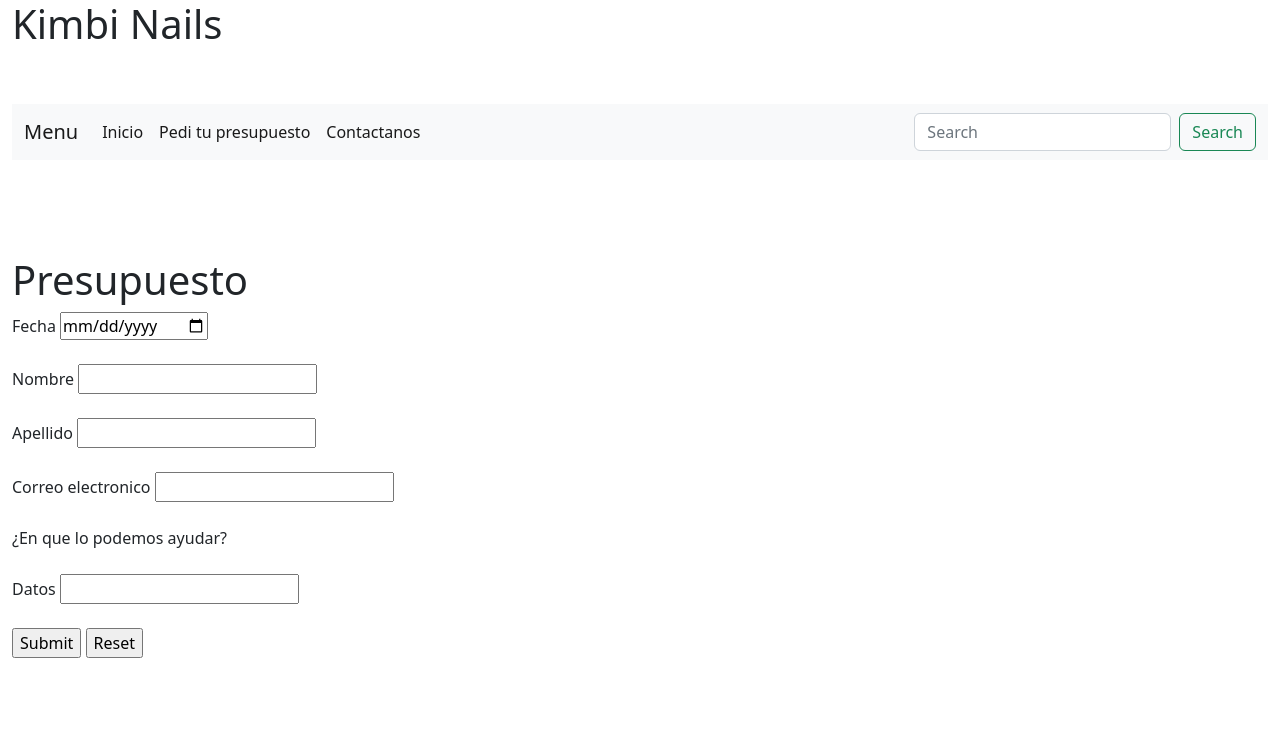
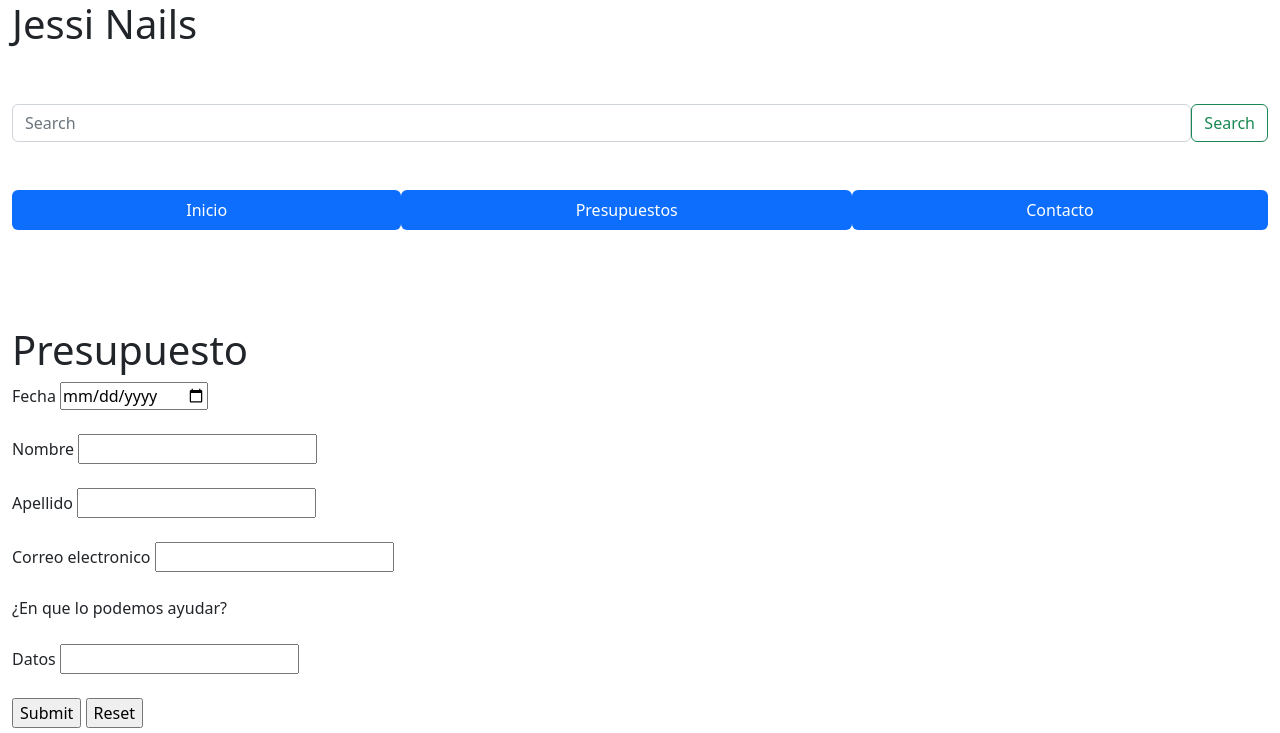
Before and after one commit to mnolazco12/Mi.repositorio, a website: page Presupuestos.html in a window 1280 px wide. Shown: the top 733 px of the page. Drawn offline with nearby package versions, Linux system fonts and the light colour scheme; files that its build step writes are made by us from their sources.

Commit message:
Add files via upload

```diff
--- a/Presupuestos.html
+++ b/Presupuestos.html
@@ -15,32 +15,18 @@
 
     <body class="container-fluid">
 
-        <h1> Kimbi Nails</h1>
+        <h1> Jessi Nails</h1>
         <br><br>
-        <nav class="navbar navbar-expand-lg bg-light">
-          <div class="container-fluid">
-            <button class="navbar-toggler" type="button" data-bs-toggle="collapse" data-bs-target="#navbarTogglerDemo03" aria-controls="navbarTogglerDemo03" aria-expanded="false" aria-label="Toggle navigation">
-              <span class="navbar-toggler-icon"></span>
-            </button>
-            <a class="navbar-brand" href="#">Menu</a>
-            <div class="collapse navbar-collapse" id="navbarTogglerDemo03">
-              <ul class="navbar-nav me-auto mb-2 mb-lg-0">
-                <li class="nav-item">
-                    <a class="nav-link active" aria-current="page" href="index.html">Inicio</a>
-                  </li>
-                  <li class="nav-item">
-                    <a class="nav-link active" aria-current="page" href="Presupuestos.html"> Pedi tu presupuesto</a>
-                  </li>
-                  <li class="nav-item">
-                    <a class="nav-link active" aria-current="page" href="Contacto.html">Contactanos</a>
-                  </li>
-              </ul>
-              <form class="d-flex" role="search">
-                <input class="form-control me-2" type="search" placeholder="Search" aria-label="Search">
-                <button class="btn btn-outline-success" type="submit">Search</button>
-              </form>
-            </div>
-          </div>
+        <form class="d-sm-flex" role="search">
+          <input class="form-control me-6" type="search" placeholder="Search" aria-label="Search">
+          <button class="btn btn-outline-success" type="submit">Search</button>
+        </form>
+
+        <br><br>
+        <nav class="nav nav-pills flex-column flex-sm-row">
+          <a class="flex-sm-fill text-sm-center nav-link active" aria-current="page" href="index.html">Inicio</a>
+          <a class="flex-sm-fill text-sm-center nav-link active" href="Presupuestos.html">Presupuestos</a>
+          <a class="flex-sm-fill text-sm-center nav-link active" href="Contacto.html">Contacto</a>
         </nav>
         <br><br><br><br>
         <H1 class="Titulomedio">Presupuesto</H1>
```
Also changed, not shown: Contacto.html (+11 -25 lines), index.html (+12 -24 lines).
